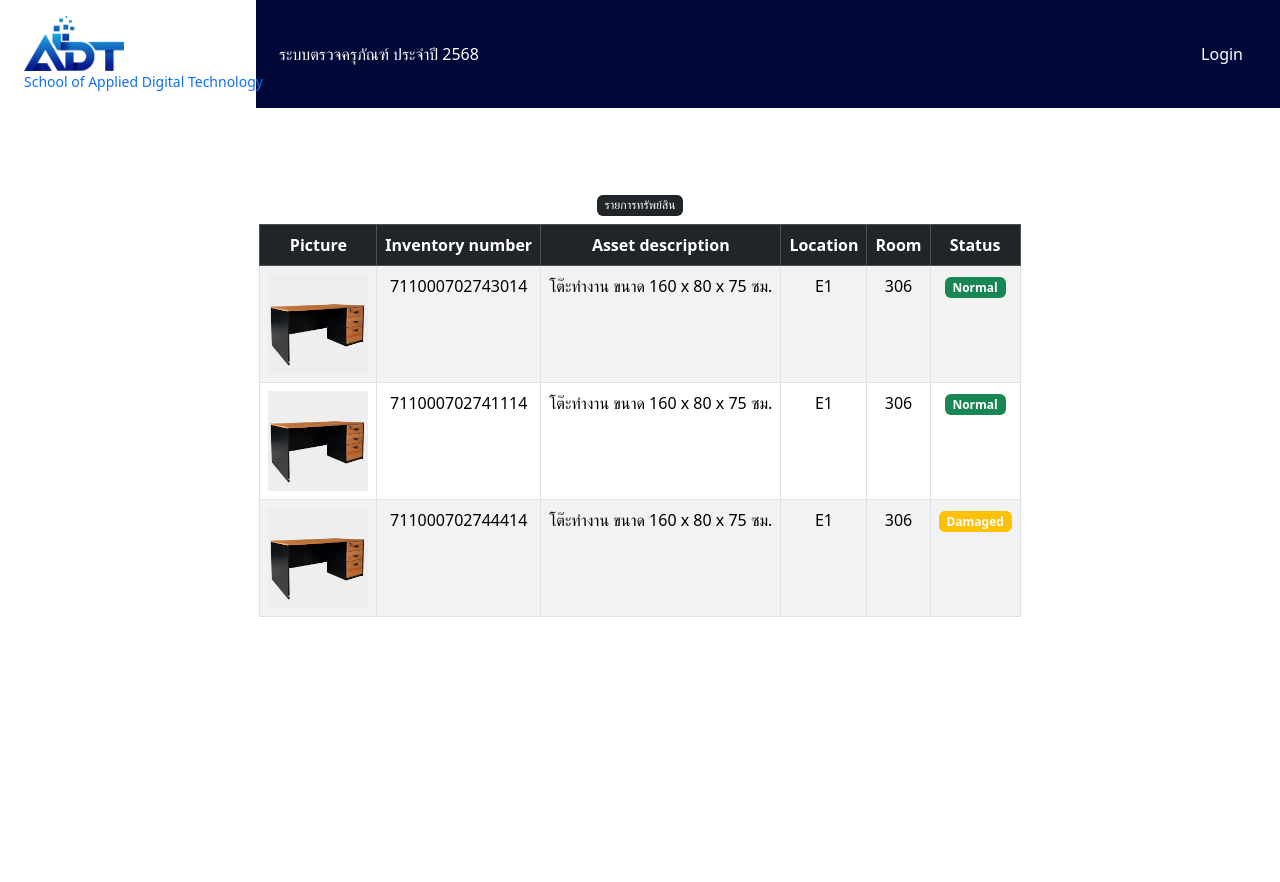
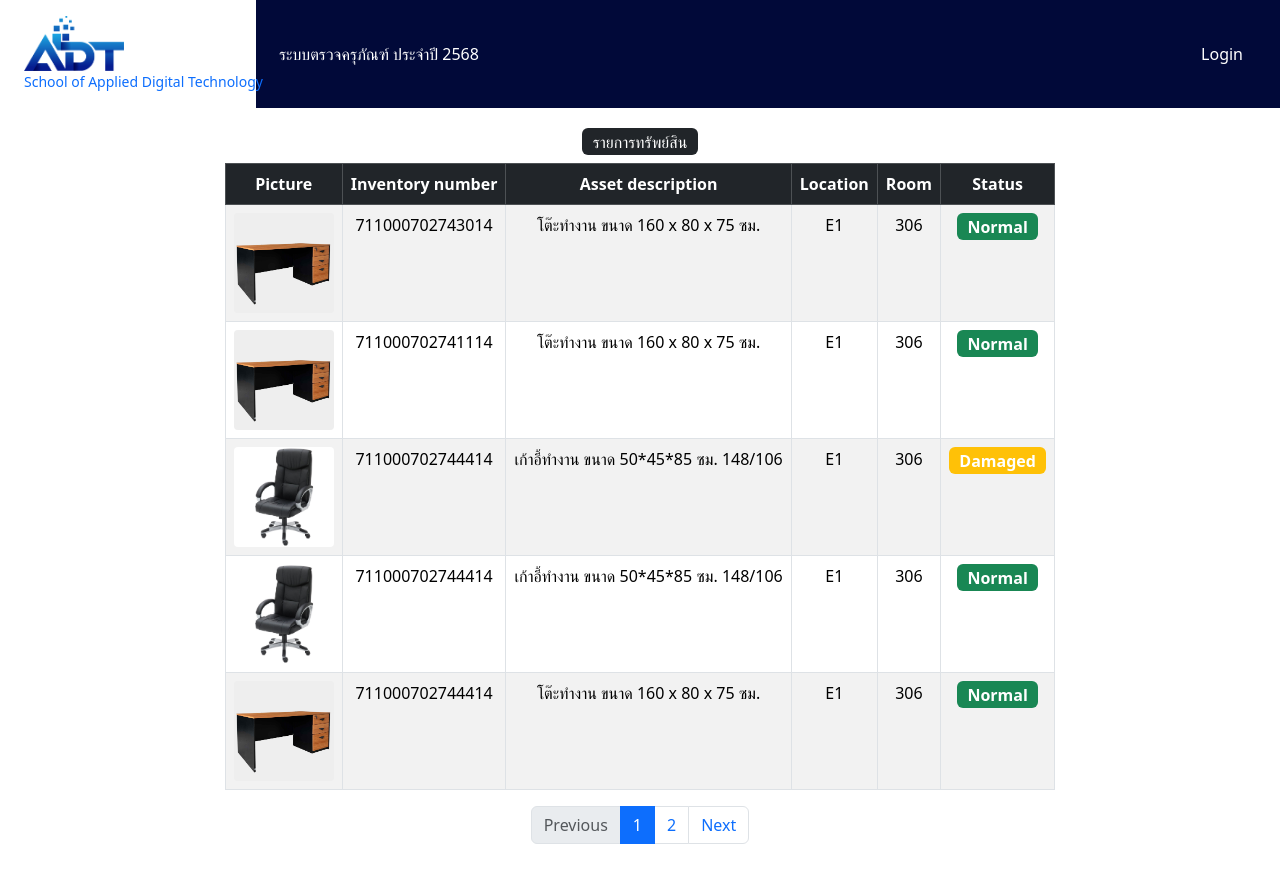
Before and after one commit to ZeenJung/check-asset-system, a Vue app: page / in a window 1280 px wide. Shown: the top 882 px of the page. Before the commit the page ends 800 px from the top, so only its background shows below. Built offline with nearby package versions, Linux system fonts and the light colour scheme; the HTML template or start-up script is replaced by a standard one.

Commit message:
Update Login.vue

```diff
--- a/src/components/Login.vue
+++ b/src/components/Login.vue
@@ -1,17 +1,16 @@
 <template>
     <header class="navbar">
       <div class="d-flex flex-column align-items-start">
-    <img src="/src/assets/ADT_MFU_Logo.png" alt="Table" width="100" />
+        <img src="/src/assets/ADT_MFU_Logo.png" alt="Logo" width="100" />
         <div class="text-primary small">School of Applied Digital Technology</div>
       </div>
 
       <div class="text-white ms-3">ระบบตรวจครุภัณฑ์ ประจำปี 2568</div>
 
       <a href="#" class="btn text-white ms-auto" role="button">Login</a>
-
     </header>
 
-    <div class="container mt-4">
+    <div class="container mt-5 pt-5">
       <h3 class="badge text-bg-dark">รายการทรัพย์สิน</h3>
       <table class="table table-bordered table-striped">
         <thead class="table-dark">
@@ -25,34 +24,147 @@
           </tr>
         </thead>
         <tbody>
-          <tr>
-            <td><img src="/src/assets/Table0001.jpg" alt="Table" width="100" /></td>
-            <td>711000702743014</td>
-            <td>โต๊ะทำงาน ขนาด 160 x 80 x 75 ซม.</td>
-            <td>E1</td>
-            <td>306</td>
-            <td><span class="badge bg-success">Normal</span></td>
-          </tr>
-          <tr>
-            <td><img src="/src/assets/Table0001.jpg" alt="Table" width="100" /></td>
-            <td>711000702741114</td>
-            <td>โต๊ะทำงาน ขนาด 160 x 80 x 75 ซม.</td>
-            <td>E1</td>
-            <td>306</td>
-            <td><span class="badge bg-success">Normal</span></td>
-          </tr>
-          <tr>
-            <td><img src="/src/assets/Table0001.jpg" alt="Table" width="100" /></td>
-            <td>711000702744414</td>
-            <td>โต๊ะทำงาน ขนาด 160 x 80 x 75 ซม.</td>
-            <td>E1</td>
-            <td>306</td>
-            <td><span class="badge bg-warning">Damaged</span></td>
+          <tr v-for="(item, index) in paginatedAssets" :key="index">
+            <td><img :src="item.img" alt="Asset" width="100" /></td>
+            <td>{{ item.number }}</td>
+            <td>{{ item.desc }}</td>
+            <td>{{ item.location }}</td>
+            <td>{{ item.room }}</td>
+            <td>
+              <span
+                class="badge"
+                :class="item.status === 'Normal' ? 'bg-success' : 'bg-warning'"
+              >
+                {{ item.status }}
+              </span>
+            </td>
           </tr>
         </tbody>
       </table>
+
+      <!-- Pagination -->
+      <nav>
+        <ul class="pagination justify-content-center">
+          <li
+            class="page-item"
+            :class="{ disabled: currentPage === 1 }"
+            @click="goToPage(currentPage - 1)"
+          >
+            <a class="page-link" href="#">Previous</a>
+          </li>
+          <li
+            v-for="page in totalPages"
+            :key="page"
+            class="page-item"
+            :class="{ active: currentPage === page }"
+            @click="goToPage(page)"
+          >
+            <a class="page-link" href="#">{{ page }}</a>
+          </li>
+          <li
+            class="page-item"
+            :class="{ disabled: currentPage === totalPages }"
+            @click="goToPage(currentPage + 1)"
+          >
+            <a class="page-link" href="#">Next</a>
+          </li>
+        </ul>
+      </nav>
     </div>
   </template>
+
+  <script>
+  export default {
+    data() {
+      return {
+        currentPage: 1,
+        perPage: 5,
+        assets: [
+          {
+            img: "/src/assets/Table0001.jpg",
+            number: "711000702743014",
+            desc: "โต๊ะทำงาน ขนาด 160 x 80 x 75 ซม.",
+            location: "E1",
+            room: "306",
+            status: "Normal",
+          },
+          {
+            img: "/src/assets/Table0001.jpg",
+            number: "711000702741114",
+            desc: "โต๊ะทำงาน ขนาด 160 x 80 x 75 ซม.",
+            location: "E1",
+            room: "306",
+            status: "Normal",
+          },
+          {
+            img: "/src/assets/chair0001.jpg",
+            number: "711000702744414",
+            desc: "เก้าอี้ทำงาน ขนาด 50*45*85 ซม. 148/106",
+            location: "E1",
+            room: "306",
+            status: "Damaged",
+          },
+          {
+            img: "/src/assets/chair0001.jpg",
+            number: "711000702744414",
+            desc: "เก้าอี้ทำงาน ขนาด 50*45*85 ซม. 148/106",
+            location: "E1",
+            room: "306",
+            status: "Normal",
+          },
+          {
+            img: "/src/assets/Table0001.jpg",
+            number: "711000702744414",
+            desc: "โต๊ะทำงาน ขนาด 160 x 80 x 75 ซม.",
+            location: "E1",
+            room: "306",
+            status: "Normal",
+          },
+          {
+            img: "/src/assets/chair0001.jpg",
+            number: "711000702744414",
+            desc: "เก้าอี้ทำงาน ขนาด 50*45*85 ซม. 148/106",
+            location: "E1",
+            room: "306",
+            status: "Damaged",
+          },
+          {
+            img: "/src/assets/chair0001.jpg",
+            number: "711000702744414",
+            desc: "เก้าอี้ทำงาน ขนาด 50*45*85 ซม. 148/106",
+            location: "E1",
+            room: "306",
+            status: "Normal",
+          },
+          {
+            img: "/src/assets/chair0001.jpg",
+            number: "711000702744414",
+            desc: "เก้าอี้ทำงาน ขนาด 50*45*85 ซม. 148/106",
+            location: "E1",
+            room: "306",
+            status: "Damaged",
+          },
+        ],
+      };
+    },
+    computed: {
+      paginatedAssets() {
+        const start = (this.currentPage - 1) * this.perPage;
+        return this.assets.slice(start, start + this.perPage);
+      },
+      totalPages() {
+        return Math.ceil(this.assets.length / this.perPage);
+      },
+    },
+    methods: {
+      goToPage(page) {
+        if (page >= 1 && page <= this.totalPages) {
+          this.currentPage = page;
+        }
+      },
+    },
+  };
+  </script>
 
   <style scoped>
   .navbar {
@@ -74,7 +186,14 @@
     width: 20%;
     height: 100%;
     background-color: white;
-    z-index: -1; /* อยู่ใต้ navbar */
+    z-index: -1;
+  }
+
+  .badge {
+    font-size: 1rem;
+  }
+  .table img {
+    border-radius: 4px;
   }
 
   body {
```
Lines whose indentation alone changed are shown as unchanged.
